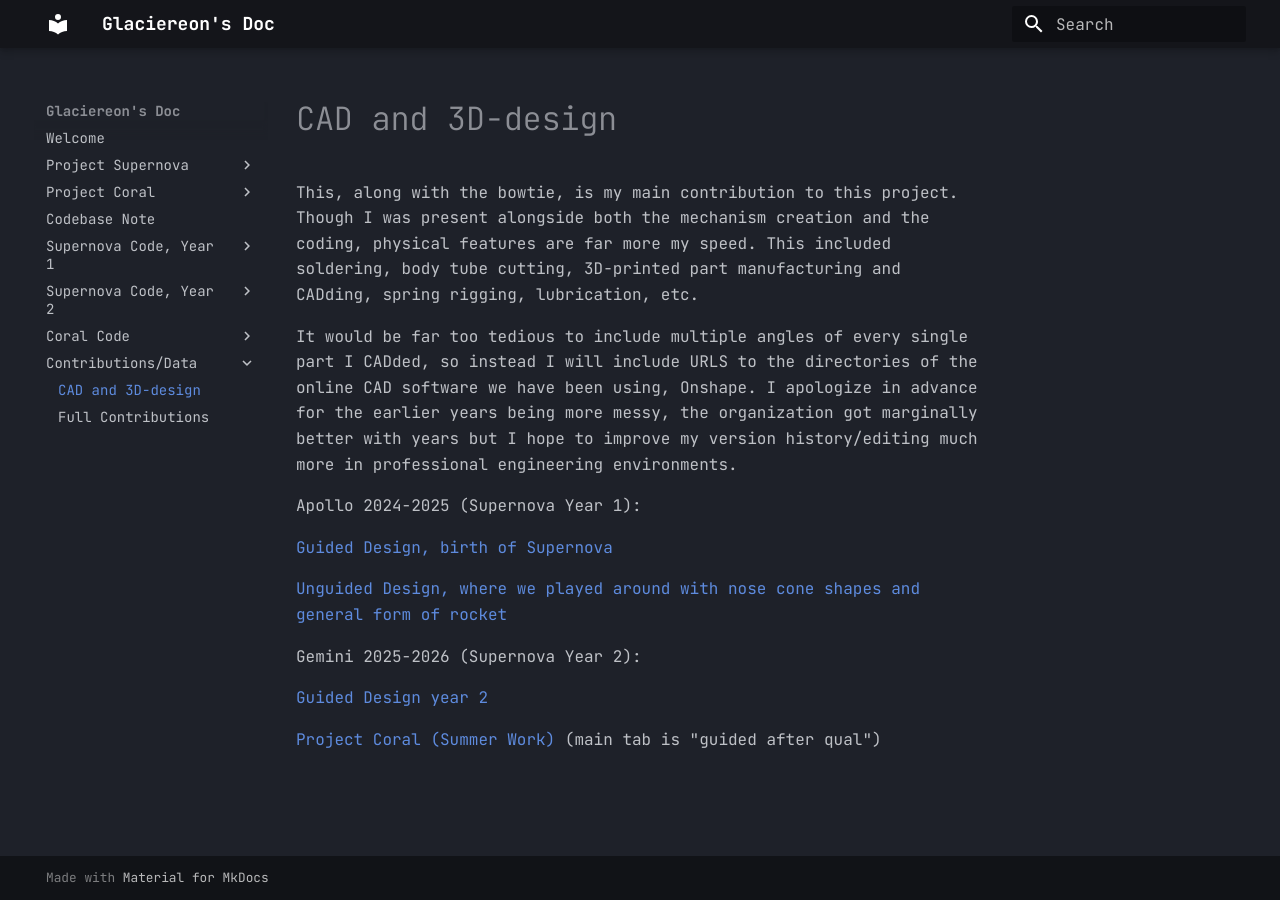
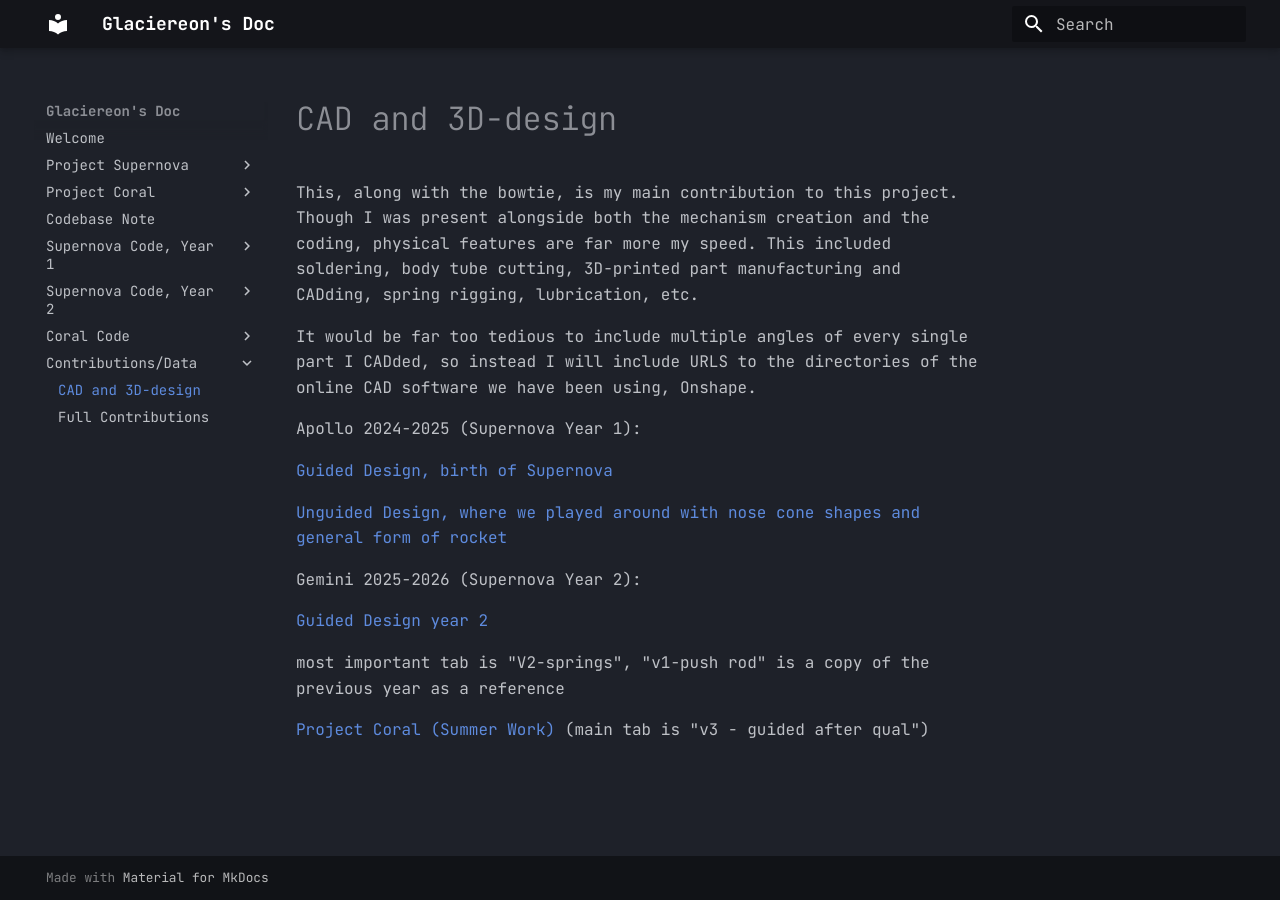
Before and after one commit to Glaciereon/supernovaARC, an MkDocs documentation site: the page built from docs/contrib/cadfile.md, in a window 1280 px wide. Built offline with MkDocs 1.6.1 and Material for MkDocs 9.7.7, drawn with Linux system fonts in a browser that asks for light colours.

Commit message:
Fixed some minor grammar things with contrib Changed URL to a diff part of same onshape doc

```diff
--- a/docs/contrib/cadfile.md
+++ b/docs/contrib/cadfile.md
@@ -1,6 +1,6 @@
 This, along with the bowtie, is my main contribution to this project. Though I was present alongside both the mechanism creation and the coding, physical features are far more my speed. This included soldering, body tube cutting, 3D-printed part manufacturing and CADding, spring rigging, lubrication, etc.
 
-It would be far too tedious to include multiple angles of every single part I CADded, so instead I will include URLS to the directories of the online CAD software we have been using, Onshape. I apologize in advance for the earlier years being more messy, the organization got marginally better with years but I hope to improve my version history/editing much more in professional engineering environments.
+It would be far too tedious to include multiple angles of every single part I CADded, so instead I will include URLS to the directories of the online CAD software we have been using, Onshape.
 
 
 Apollo 2024-2025 (Supernova Year 1):
@@ -11,8 +11,10 @@ Apollo 2024-2025 (Supernova Year 1):
 
 Gemini 2025-2026 (Supernova Year 2):
 
-[Guided Design year 2](https://cad.onshape.com/documents/5725ef6e4ddbce9d8ed8a05c/w/9101cc94c5f589dfa034097a/e/b87c75dc963c28f4bc41b0c2?renderMode=0&uiState=6afdd411ce65765e85183ed4)
+[Guided Design year 2](https://cad.onshape.com/documents/5725ef6e4ddbce9d8ed8a05c/w/9101cc94c5f589dfa034097a/e/011eb6f6e1a663e2dcb2372b?renderMode=0&uiState=6afe3a06ccb0cdc47c0fa769)
+
+most important tab is "V2-springs", "v1-push rod" is a copy of the previous year as a reference
 
 
 [Project Coral (Summer Work)](https://cad.onshape.com/documents/5725ef6e4ddbce9d8ed8a05c/w/9101cc94c5f589dfa034097a/e/b87c75dc963c28f4bc41b0c2?renderMode=0&uiState=6afdd411ce65765e85183ed4)
-(main tab is "guided after qual")
+(main tab is "v3 - guided after qual")
```
Also changed, not shown: docs/contrib/contributions.md (+2 -2 lines), docs/index.md (+1 -1 lines), site/index.html, site/search/search_index.json.
